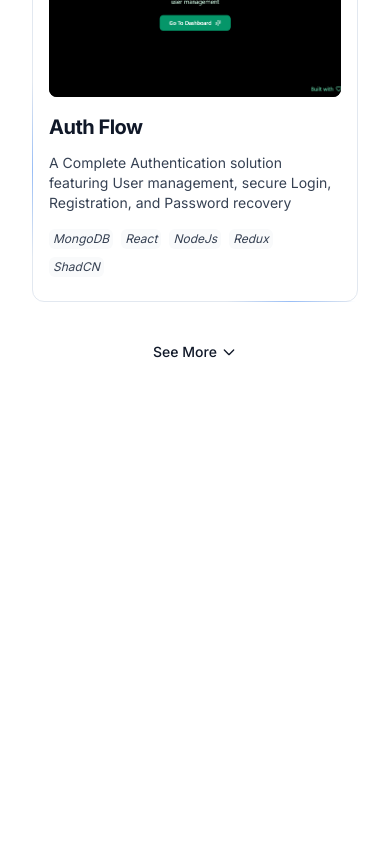
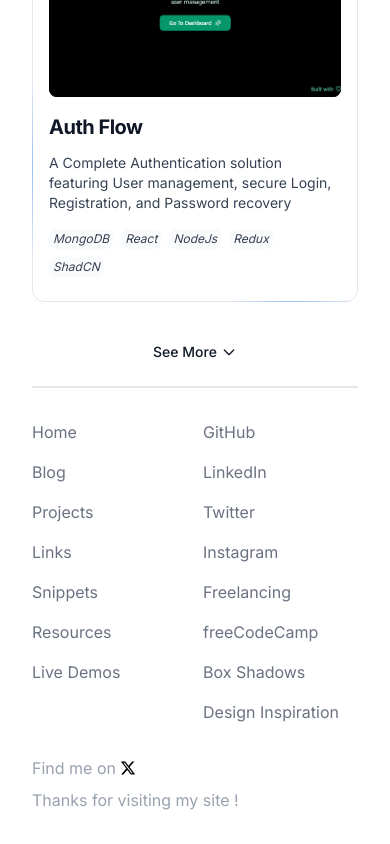
Before and after one commit to Mohd-Arzaid/arzaid, a Next.js app: page / in a window 390 px wide. Shown: the part 2823-3667 px from the top of the page. Before the commit the page ends 3273 px from the top, so only its background shows below. Built offline with nearby package versions, Linux system fonts and the light colour scheme.

Commit message:
Add Footer component to the Home page, enhancing site navigation with links to various sections and social media. Adjust layout for better spacing and responsiveness.

```diff
--- a/src/app/page.js
+++ b/src/app/page.js
@@ -3,6 +3,7 @@ import Navbar from "@/components/Navbar";
 import Header from "@/components/Header";
 import BlogPost from "@/components/BlogPost";
 import ProjectCard from "@/components/ProjectCard";
+import Footer from "@/components/Footer";
 import projects from "@/data/projects";
 
 export default function Home() {
@@ -13,7 +14,7 @@ export default function Home() {
         id="skip"
         className="flex flex-col justify-center bg-white px-8 text-gray-900 antialiased"
       >
-        <div className="flex flex-col justify-center items-start max-w-2xl mx-auto mb-16">
+        <div className="flex flex-col justify-center items-start max-w-2xl mx-auto mb-8">
           <Header />
           <h3 className="font-bold text-2xl md:text-4xl tracking-tight mb-4 text-black">
             Recent Blogs
@@ -78,6 +79,8 @@ export default function Home() {
               />
             </svg>
           </Link>
+
+          <Footer />
         </div>
       </main>
     </div>
--- /dev/null
+++ b/src/components/Footer.jsx
@@ -0,0 +1,136 @@
+import Link from "next/link";
+
+const linkClass = "text-gray-500 hover:text-gray-600 transition";
+
+const ExternalLink = ({ href, children }) => (
+  <a
+    className={linkClass}
+    target="_blank"
+    rel="noopener noreferrer"
+    href={href}
+  >
+    {children}
+  </a>
+);
+
+export default function Footer() {
+  return (
+    <footer className="flex flex-col justify-center items-start w-full">
+      <hr className="w-full border border-gray-200 mb-8" />
+
+      {/* Mobile: exactly 2 columns */}
+      <div className="w-full grid grid-cols-2 gap-4 pb-8 sm:hidden">
+        <div className="flex flex-col space-y-4">
+          <Link href="/" className={linkClass}>
+            Home
+          </Link>
+          <Link href="/blog" className={linkClass}>
+            Blog
+          </Link>
+          <Link href="/projects" className={linkClass}>
+            Projects
+          </Link>
+          <Link href="/links" className={linkClass}>
+            Links
+          </Link>
+          <Link href="/snippets" className={linkClass}>
+            Snippets
+          </Link>
+          <Link href="/resources" className={linkClass}>
+            Resources
+          </Link>
+          <Link href="/demos" className={linkClass}>
+            Live Demos
+          </Link>
+        </div>
+        <div className="flex flex-col space-y-4">
+          <ExternalLink href="https://github.com/Mohd-Arzaid">
+            GitHub
+          </ExternalLink>
+          <ExternalLink href="https://linkedin.com/in/mohd-arzaid">
+            LinkedIn
+          </ExternalLink>
+          <ExternalLink href="https://x.com/__Arzaid__">Twitter</ExternalLink>
+          <ExternalLink href="https://instagram.com">Instagram</ExternalLink>
+          <Link href="/freelance" className={linkClass}>
+            Freelancing
+          </Link>
+          <Link href="/freecodecamp" className={linkClass}>
+            freeCodeCamp
+          </Link>
+          <Link href="/boxshadows" className={linkClass}>
+            Box Shadows
+          </Link>
+          <Link href="/design-inspiration" className={linkClass}>
+            Design Inspiration
+          </Link>
+        </div>
+      </div>
+
+      {/* Desktop: 3 columns */}
+      <div className="hidden w-full gap-4 pb-8 sm:grid sm:grid-cols-3">
+        <div className="flex flex-col space-y-4">
+          <Link href="/" className={linkClass}>
+            Home
+          </Link>
+          <Link href="/blog" className={linkClass}>
+            Blog
+          </Link>
+          <Link href="/projects" className={linkClass}>
+            Projects
+          </Link>
+          <Link href="/links" className={linkClass}>
+            Links
+          </Link>
+        </div>
+        <div className="flex flex-col space-y-4">
+          <ExternalLink href="https://github.com/Mohd-Arzaid">
+            GitHub
+          </ExternalLink>
+          <ExternalLink href="https://linkedin.com/in/mohd-arzaid">
+            LinkedIn
+          </ExternalLink>
+          <ExternalLink href="https://x.com/__Arzaid__">Twitter</ExternalLink>
+          <ExternalLink href="https://instagram.com">Instagram</ExternalLink>
+          <Link href="/freelance" className={linkClass}>
+            Freelancing
+          </Link>
+        </div>
+        <div className="flex flex-col space-y-4">
+          <Link href="/snippets" className={linkClass}>
+            Snippets
+          </Link>
+          <Link href="/resources" className={linkClass}>
+            Resources
+          </Link>
+          <Link href="/demos" className={linkClass}>
+            Live Demos
+          </Link>
+          <Link href="/freecodecamp" className={linkClass}>
+            freeCodeCamp
+          </Link>
+          <Link href="/boxshadows" className={linkClass}>
+            Box Shadows
+          </Link>
+          <Link href="/design-inspiration" className={linkClass}>
+            Design Inspiration
+          </Link>
+        </div>
+      </div>
+
+      <p className="flex flex-row text-gray-400 items-center">
+        Find me on
+        <a href="https://x.com/__Arzaid__" target="__blank">
+          <svg viewBox="0 0 24 24" aria-hidden="true" className="h-4 w-4 mx-1">
+            <g>
+              <path d="M18.244 2.25h3.308l-7.227 8.26 8.502 11.24H16.17l-5.214-6.817L4.99 21.75H1.68l7.73-8.835L1.254 2.25H8.08l4.713 6.231zm-1.161 17.52h1.833L7.084 4.126H5.117z"></path>
+            </g>
+          </svg>
+        </a>
+      </p>
+      <p className="flex flex-row text-gray-400 items-center mt-2">
+        Thanks for visiting my site !
+      </p>
+    </footer>
+  );
+}
```
